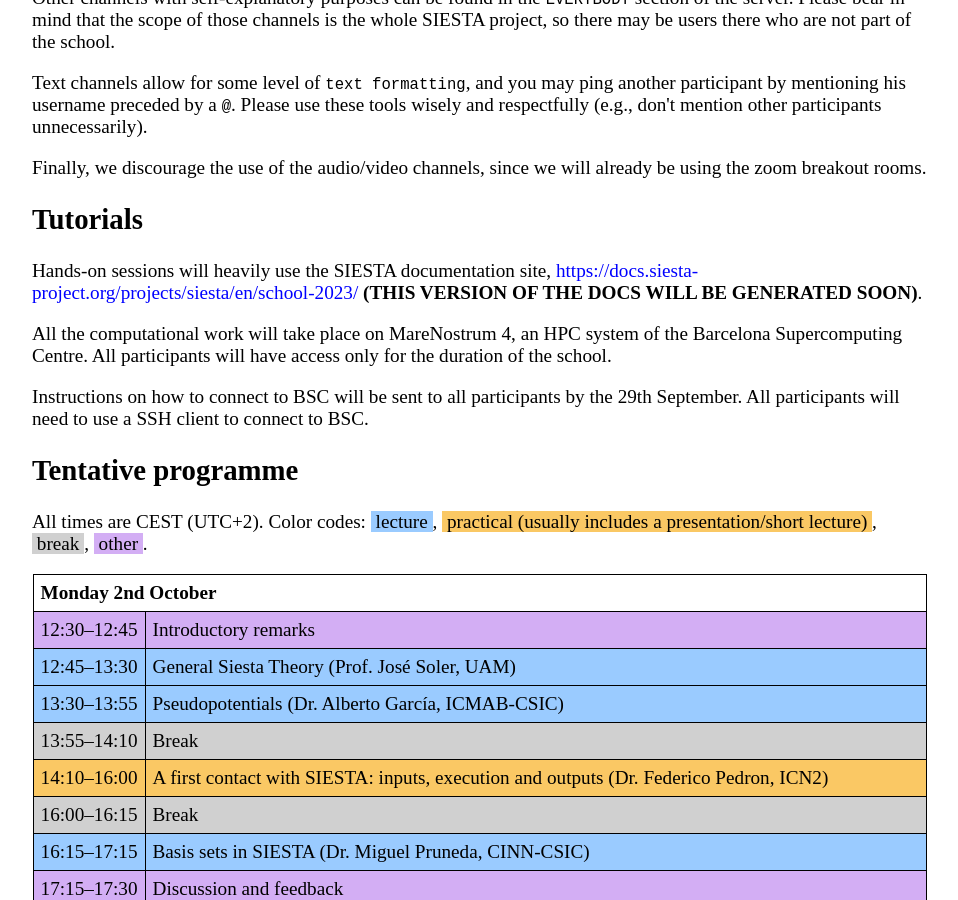
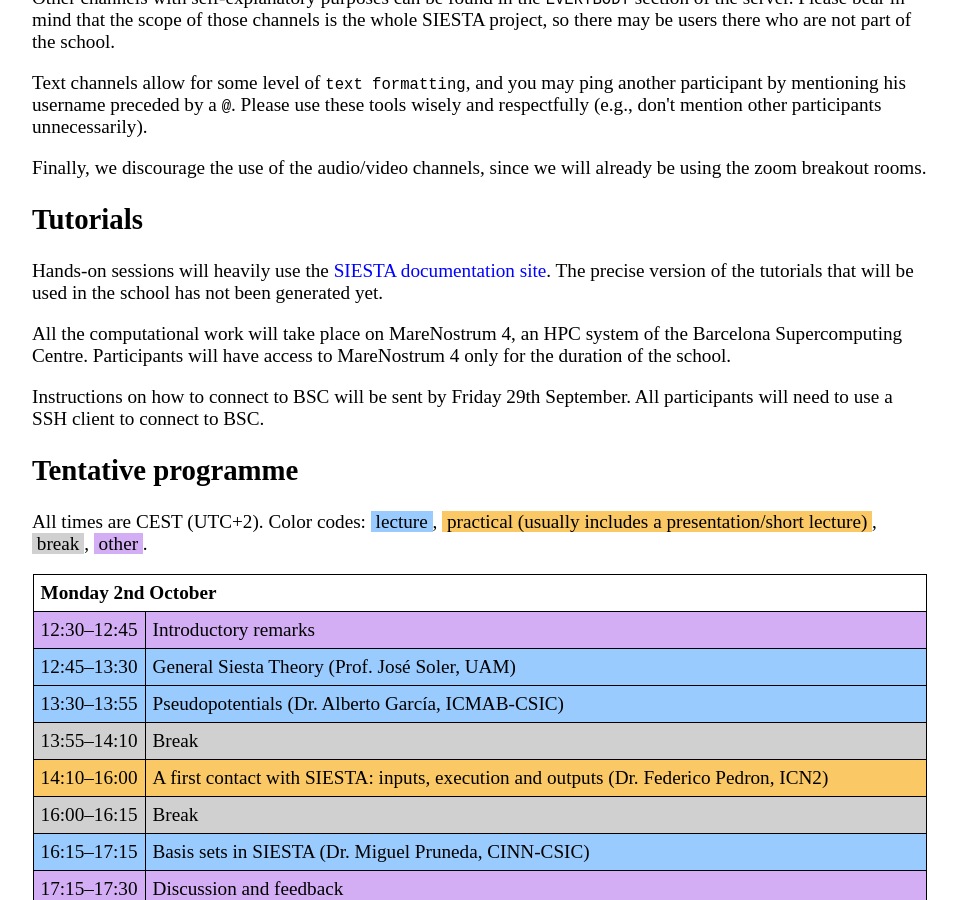
Before and after one commit to siesta-project/web-portal, a Jekyll site: the page built from events/SIESTA_School-2023/Sessions.html, in a window 1280 px wide and 900 px high, scrolled down 1455 px. Shown: the whole window, without its empty margins (160-1118 px from the left). Built offline with Jekyll 4.4.1, drawn with Linux system fonts in a browser that asks for light colours; some of the changed text lies outside the part shown.

Commit message:
School 2023: Sessions page now publicly available.

```diff
--- a/events/SIESTA_School-2023/Sessions.html
+++ b/events/SIESTA_School-2023/Sessions.html
@@ -124,18 +124,20 @@
 </p>
 
 
-<h2>Tutorials</h2> <p> Hands-on sessions will heavily use
-the SIESTA documentation site,
-<a href="https://docs.siesta-project.org/projects/siesta/en/school-2023/">https://docs.siesta-project.org/projects/siesta/en/school-2023/</a> <b>(THIS VERSION OF THE DOCS WILL BE GENERATED SOON)</b>.
+<h2>Tutorials</h2>
+<p> Hands-on sessions will heavily use
+the
+<a href="https://docs.siesta-project.org/projects/siesta/">SIESTA documentation site</a>. The precise version of the tutorials that will be used in the school has not been generated yet.
+</p>
+<!-- <a href="https://docs.siesta-project.org/projects/siesta/en/school-2023/">https://docs.siesta-project.org/projects/siesta/en/school-2023/</a> -->
+
+<p>
+All the computational work will take place on MareNostrum 4, an HPC system of the Barcelona Supercomputing Centre.
+Participants will have access to MareNostrum 4 only for the duration of the school.
 </p>
 
 <p>
-All the computational work will take place on MareNostrum 4, an HPC system of the Barcelona Supercomputing Centre.
-All participants will have access only for the duration of the school.
-</p>
-
-<p>
-Instructions on how to connect to BSC will be sent to all participants by the 29th September.  All participants will need to use a SSH client to connect to BSC.
+Instructions on how to connect to BSC will be sent by Friday 29th September.  All participants will need to use a SSH client to connect to BSC.
 </p>
 
 
```
Also changed, not shown: other parts of events/SIESTA_School-2023/Sessions.html (+1 -1 lines), _events/SIESTA_School-2023.md (+3 -0 lines).
